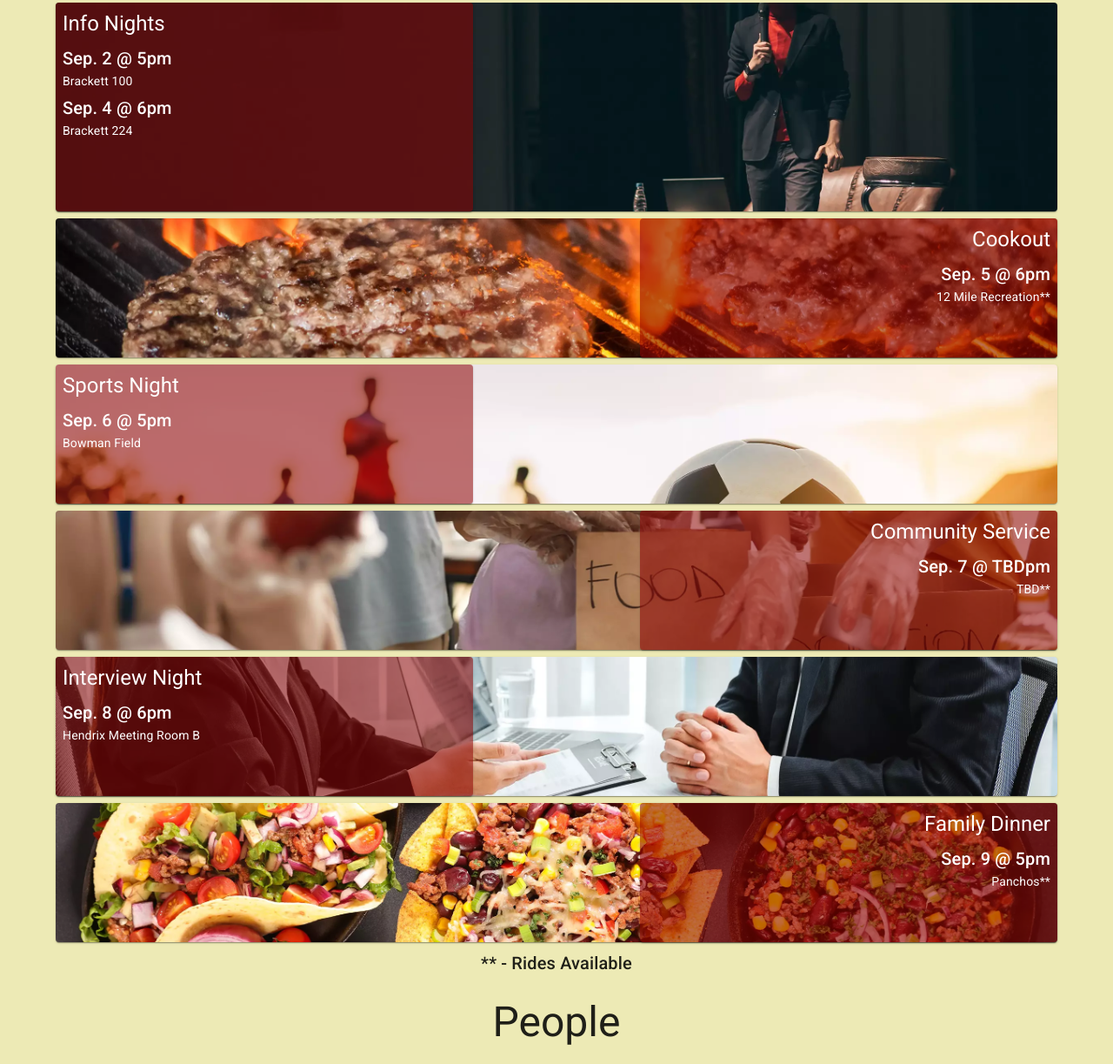
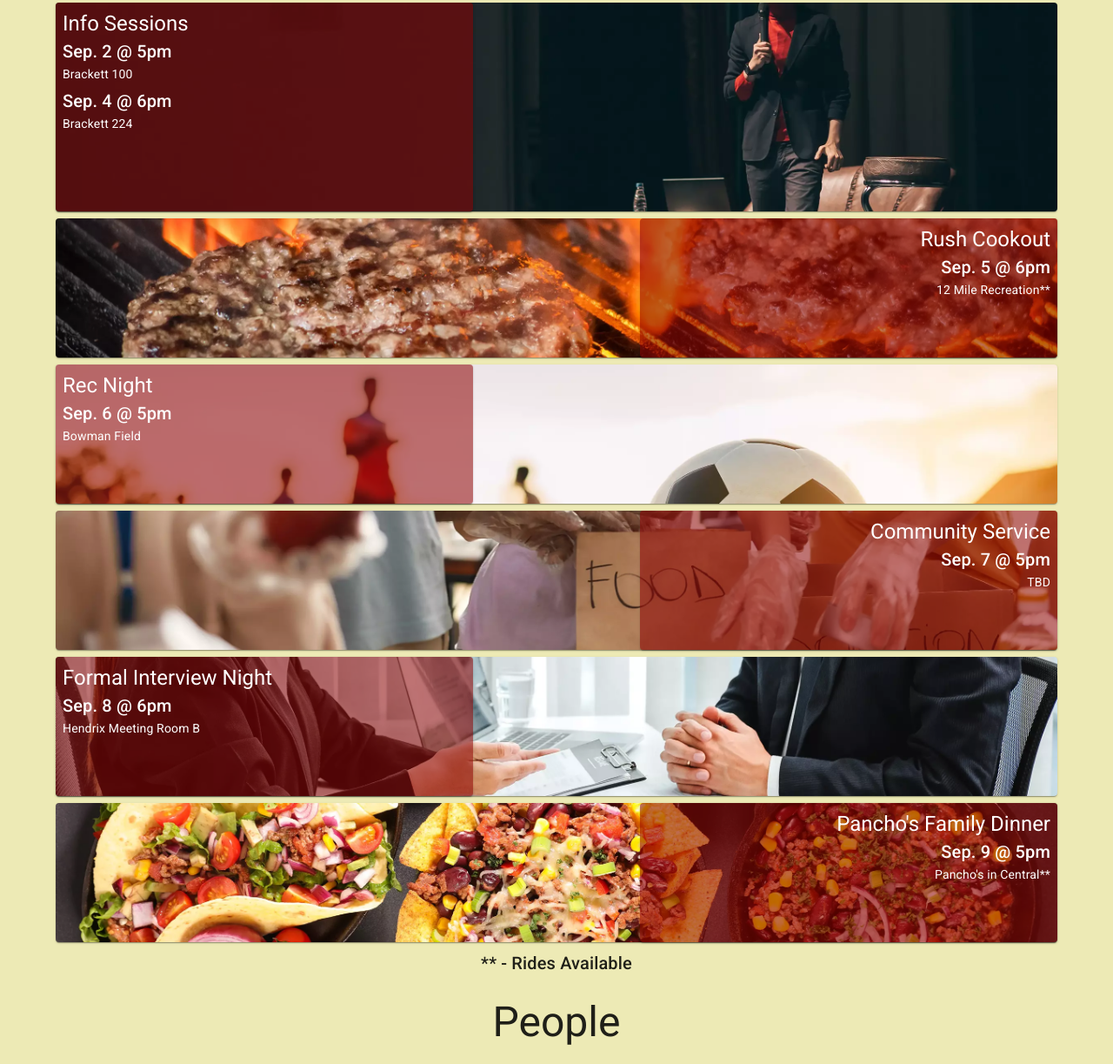
Before and after one commit to ThetaTauLG/Rush_Website, a Gatsby site: page / in a window 1280 px wide. Shown: the part 1577-2800 px from the top of the page at 87% size. Built offline with nearby package versions, Linux system fonts and the light colour scheme; Gatsby itself is replaced by a stand-in of ours.

Commit message:
changes to match flyer

```diff
--- a/src/components/About.js
+++ b/src/components/About.js
@@ -14,7 +14,7 @@ export default function About() {
                         <Typography align='center' variant='h6' color='primary.main'>Important Note:</Typography>
                         <Box mx={3} mb={3}>
                             <Typography align='center' varaint='body2' color='primary.main' gutterBottom>
-                                Theta Tau is a co-ed fraternity. Some verbiage (e.g. fraternity, fraternal, brotherhood) may indicate a traditional fraternity, but should be intepretted as inclusive of all genders.
+                                Theta Tau at Clemson University is a co-ed fraternity. Some verbiage (e.g. fraternity, fraternal, brotherhood) may indicate a traditional fraternity, but should be intepretted as inclusive of all genders.
                             </Typography>
                         </Box>
                         <Typography varaint='body1' gutterBottom>
--- a/src/components/Schedule.js
+++ b/src/components/Schedule.js
@@ -35,7 +35,7 @@ export default function Schedule() {
                                     }}>
                                         <Box m={1}>
                                             <Stack alignContent='center' direction='column'>
-                                                <Typography align='left' variant='h5' sx={{ color: 'primary.contrastText' }} gutterBottom>Info Nights</Typography>
+                                                <Typography align='left' variant='h5' sx={{ color: 'primary.contrastText' }}>Info Sessions</Typography>
                                                 <Typography align='left' variant='h6' sx={{ color: 'primary.contrastText' }}>Sep. 2 @ 5pm</Typography>
                                                 <Typography align='left' variant='body2' sx={{ color: 'primary.contrastText' }} gutterBottom>Brackett 100</Typography>
                                                 <Typography align='left' variant='h6' sx={{ color: 'primary.contrastText' }}>Sep. 4 @ 6pm</Typography>
@@ -67,7 +67,7 @@ export default function Schedule() {
                                     }}>
                                         <Box m={1}>
                                             <Stack alignContent='center' direction='column'>
-                                                <Typography align='right' variant='h5' sx={{ color: 'primary.contrastText' }} gutterBottom>Cookout</Typography>
+                                                <Typography align='right' variant='h5' sx={{ color: 'primary.contrastText' }}>Rush Cookout</Typography>
                                                 <Typography align='right' variant='h6' sx={{ color: 'primary.contrastText' }}>Sep. 5 @ 6pm</Typography>
                                                 <Typography align='right' variant='body2' sx={{ color: 'primary.contrastText' }}>12 Mile Recreation**</Typography>
                                             </Stack>
@@ -97,7 +97,7 @@ export default function Schedule() {
                                     }}>
                                         <Box m={1}>
                                             <Stack alignContent='center' direction='column'>
-                                                <Typography align='left' variant='h5' sx={{ color: 'primary.contrastText' }} gutterBottom>Sports Night</Typography>
+                                                <Typography align='left' variant='h5' sx={{ color: 'primary.contrastText' }}>Rec Night</Typography>
                                                 <Typography align='left' variant='h6' sx={{ color: 'primary.contrastText' }}>Sep. 6 @ 5pm</Typography>
                                                 <Typography align='left' variant='body2' sx={{ color: 'primary.contrastText' }}>Bowman Field</Typography>
                                             </Stack>
@@ -127,9 +127,9 @@ export default function Schedule() {
                                     }}>
                                         <Box m={1}>
                                             <Stack alignContent='center' direction='column'>
-                                                <Typography align='right' variant='h5' sx={{ color: 'primary.contrastText' }} gutterBottom>Community Service</Typography>
-                                                <Typography align='right' variant='h6' sx={{ color: 'primary.contrastText' }}>Sep. 7 @ TBDpm</Typography>
-                                                <Typography align='right' variant='body2' sx={{ color: 'primary.contrastText' }}>TBD**</Typography>
+                                                <Typography align='right' variant='h5' sx={{ color: 'primary.contrastText' }}>Community Service</Typography>
+                                                <Typography align='right' variant='h6' sx={{ color: 'primary.contrastText' }}>Sep. 7 @ 5pm</Typography>
+                                                <Typography align='right' variant='body2' sx={{ color: 'primary.contrastText' }}>TBD</Typography>
                                             </Stack>
                                         </Box>
                                     </Card>
@@ -157,7 +157,7 @@ export default function Schedule() {
                                     }}>
                                         <Box m={1}>
                                             <Stack alignContent='center' direction='column'>
-                                                <Typography align='left' variant='h5' sx={{ color: 'primary.contrastText' }} gutterBottom>Interview Night</Typography>
+                                                <Typography align='left' variant='h5' sx={{ color: 'primary.contrastText' }}>Formal Interview Night</Typography>
                                                 <Typography align='left' variant='h6' sx={{ color: 'primary.contrastText' }}>Sep. 8 @ 6pm</Typography>
                                                 <Typography align='left' variant='body2' sx={{ color: 'primary.contrastText' }}>Hendrix Meeting Room B</Typography>
                                             </Stack>
@@ -187,9 +187,9 @@ export default function Schedule() {
                                     }}>
                                         <Box m={1}>
                                             <Stack alignContent='center' direction='column'>
-                                                <Typography align='right' variant='h5' sx={{ color: 'primary.contrastText' }} gutterBottom>Family Dinner</Typography>
+                                                <Typography align='right' variant='h5' sx={{ color: 'primary.contrastText' }}> Pancho's Family Dinner</Typography>
                                                 <Typography align='right' variant='h6' sx={{ color: 'primary.contrastText' }}>Sep. 9 @ 5pm</Typography>
-                                                <Typography align='right' variant='body2' sx={{ color: 'primary.contrastText' }}>Panchos**</Typography>
+                                                <Typography align='right' variant='body2' sx={{ color: 'primary.contrastText' }}>Pancho's in Central**</Typography>
                                             </Stack>
                                         </Box>
                                     </Card>
```
Also changed, not shown: src/pages/404.js (+0 -14 lines).
